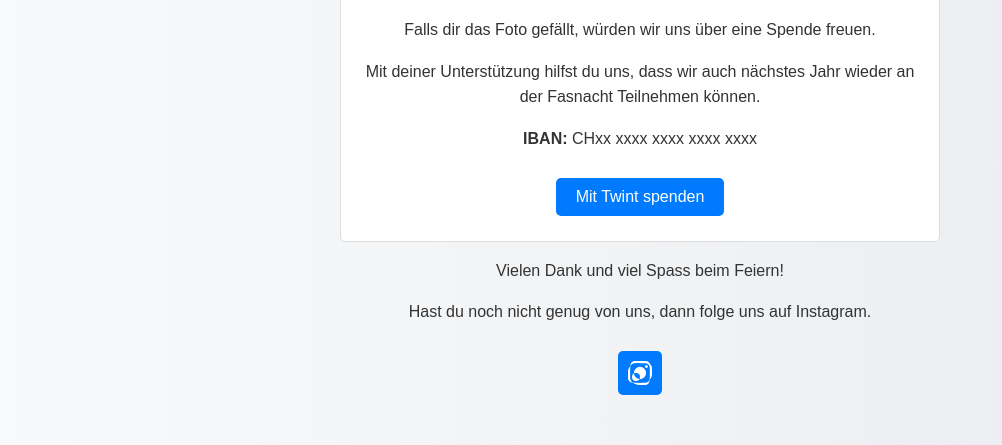
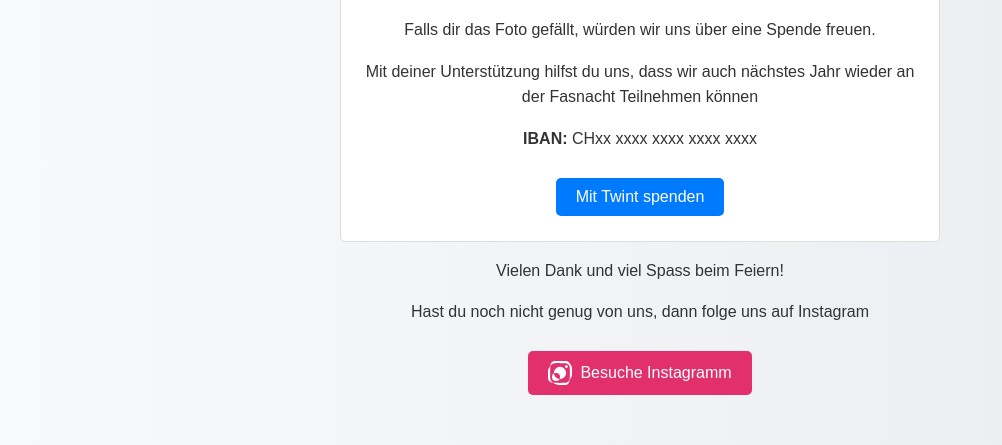
Before and after one commit to Buchweeh/Buchweeh.github.io, a plain HTML site: page index.html in a window 1280 px wide. Shown: the part 850-1295 px from the top of the page, without its empty margins (0-1002 px from the left). Drawn offline with Linux system fonts and the light colour scheme.

Commit message:
Update index.html

```diff
--- a/index.html
+++ b/index.html
@@ -58,15 +58,28 @@
       color: inherit;
       text-decoration: none;
     }
-    /* Instagram-Button: Icon anstatt Text */
+    /* Instagram-Button mit Icon und Text in Instagram-Pink */
     .instagram-button {
-      padding: 10px;
+      background-color: #E1306C;
+      border: none;
+      color: #fff;
+      padding: 10px 20px;
+      display: inline-flex;
+      align-items: center;
+      font-size: 16px;
+      margin: 10px 0;
+      border-radius: 5px;
+      cursor: pointer;
+      text-decoration: none;
+    }
+    .instagram-button:hover {
+      background-color: #C13584;
     }
     .instagram-button svg {
-      vertical-align: middle;
       width: 24px;
       height: 24px;
       fill: #fff;
+      margin-right: 8px;
     }
     /* Spendenbereich */
     .donation-section {
@@ -82,7 +95,7 @@
       .container {
         padding: 10px;
       }
-      button, .donate-button {
+      button, .donate-button, .instagram-button {
         width: 100%;
         box-sizing: border-box;
       }
@@ -123,7 +136,7 @@
     <section class="donation-section">
       <h2>Vielen Dank für deinen Besuch bei der Buuchweeh Clique!</h2>
       <p>Falls dir das Foto gefällt, würden wir uns über eine Spende freuen.</p>
-      <p>Mit deiner Unterstützung hilfst du uns, dass wir auch nächstes Jahr wieder an der Fasnacht Teilnehmen können.</p>
+      <p>Mit deiner Unterstützung hilfst du uns, dass wir auch nächstes Jahr wieder an der Fasnacht Teilnehmen können</p>
 
       <div class="donation-details">
         <p><strong>IBAN:</strong> CHxx xxxx xxxx xxxx xxxx</p>
@@ -134,15 +147,16 @@
 
     <footer>
       <p>Vielen Dank und viel Spass beim Feiern!</p>
-      <p>Hast du noch nicht genug von uns, dann folge uns auf Instagram.</p>
-      <!-- Neuer Instagram-Button mit Icon -->
+      <p>Hast du noch nicht genug von uns, dann folge uns auf Instagram</p>
+      <!-- Neuer Instagram-Button mit Icon und Text -->
       <a href="https://www.instagram.com/buchweeh_clique/" target="_blank">
-        <button class="instagram-button" aria-label="Instagram besuchen">
+        <button class="instagram-button" aria-label="Besuche Instagramm">
           <svg viewBox="0 0 24 24" xmlns="http://www.w3.org/2000/svg">
             <path d="M12 2.163c3.204 0 3.584.012 4.85.07 1.366.062 2.633.357 3.608 1.332.975.975 1.27 2.242 1.332 3.608.058 1.266.07 1.646.07 4.85s-.012 3.584-.07 4.85c-.062 1.366-.357 2.633-1.332 3.608-.975.975-2.242 1.27-3.608 1.332-1.266.058-1.646.07-4.85.07s-3.584-.012-4.85-.07c-1.366-.062-2.633-.357-3.608-1.332-.975-.975-1.27-2.242-1.332-3.608C2.175 15.747 2.163 15.367 2.163 12s.012-3.584.07-4.85c.062-1.366.357-2.633 1.332-3.608C4.54 2.52 5.807 2.225 7.173 2.163 8.439 2.105 8.819 2.093 12 2.093m0-2.163C8.735 0 8.332.012 7.052.07 5.771.127 4.664.426 3.75 1.34 2.836 2.254 2.537 3.361 2.48 4.642.012 8.332 0 8.735 0 12s.012 3.668.07 4.948c.057 1.281.357 2.388 1.27 3.302.914.914 2.021 1.213 3.302 1.27C8.332 23.988 8.735 24 12 24s3.668-.012 4.948-.07c1.281-.057 2.388-.357 3.302-1.27.914-.914 1.213-2.021 1.27-3.302C23.988 15.668 24 15.265 24 12s-.012-3.668-.07-4.948c-.057-1.281-.357-2.388-1.27-3.302C20.388.426 19.281.127 18 .07 16.72.012 16.317 0 12 0z"/>
             <path d="M12 5.838A6.162 6.162 0 005.838 12 6.162 6.162 0 0012 18.162 6.162 6.162 0 0018.162 12 6.162 6.162 0 0012 5.838zm0 10.163A4.001 4.001 0 118 12a4.001 4.001 0 014 4.001z"/>
             <circle cx="18.406" cy="5.594" r="1.44"/>
           </svg>
+          Besuche Instagramm
         </button>
       </a>
     </footer>
```
